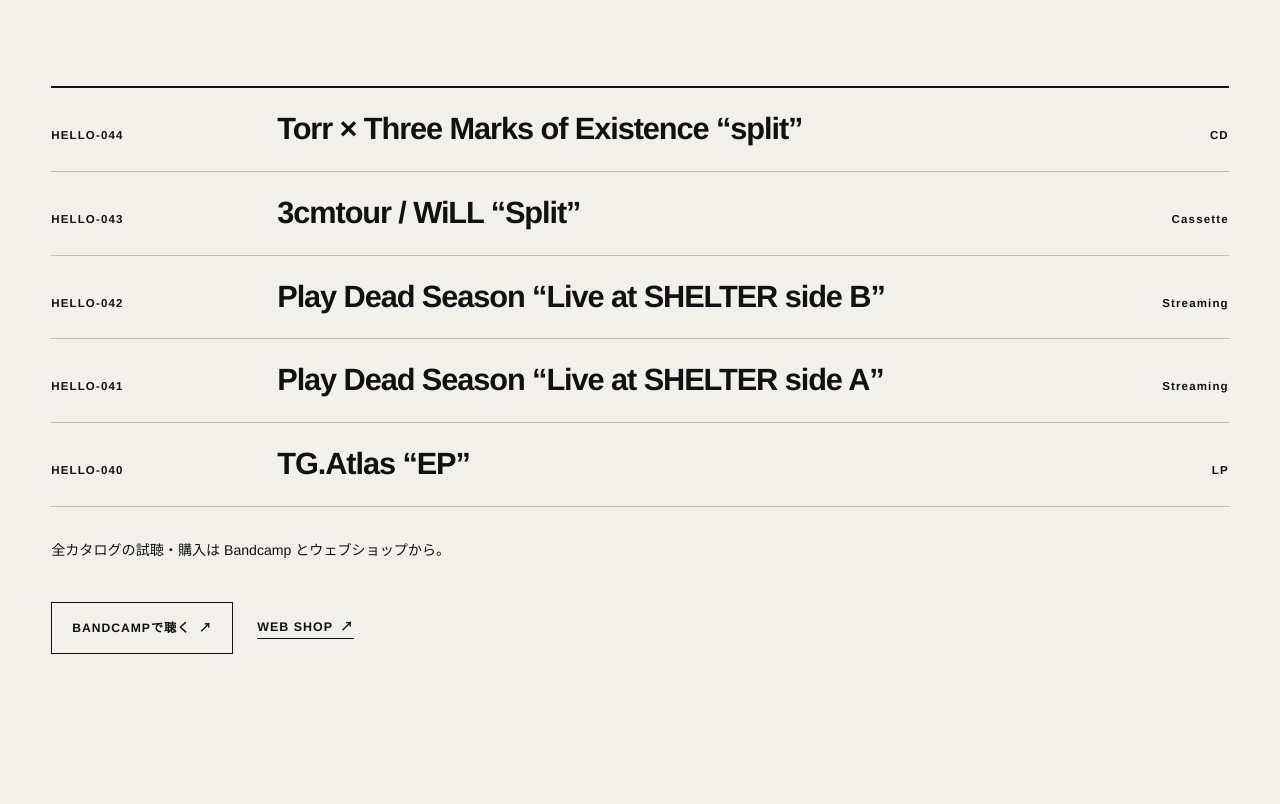
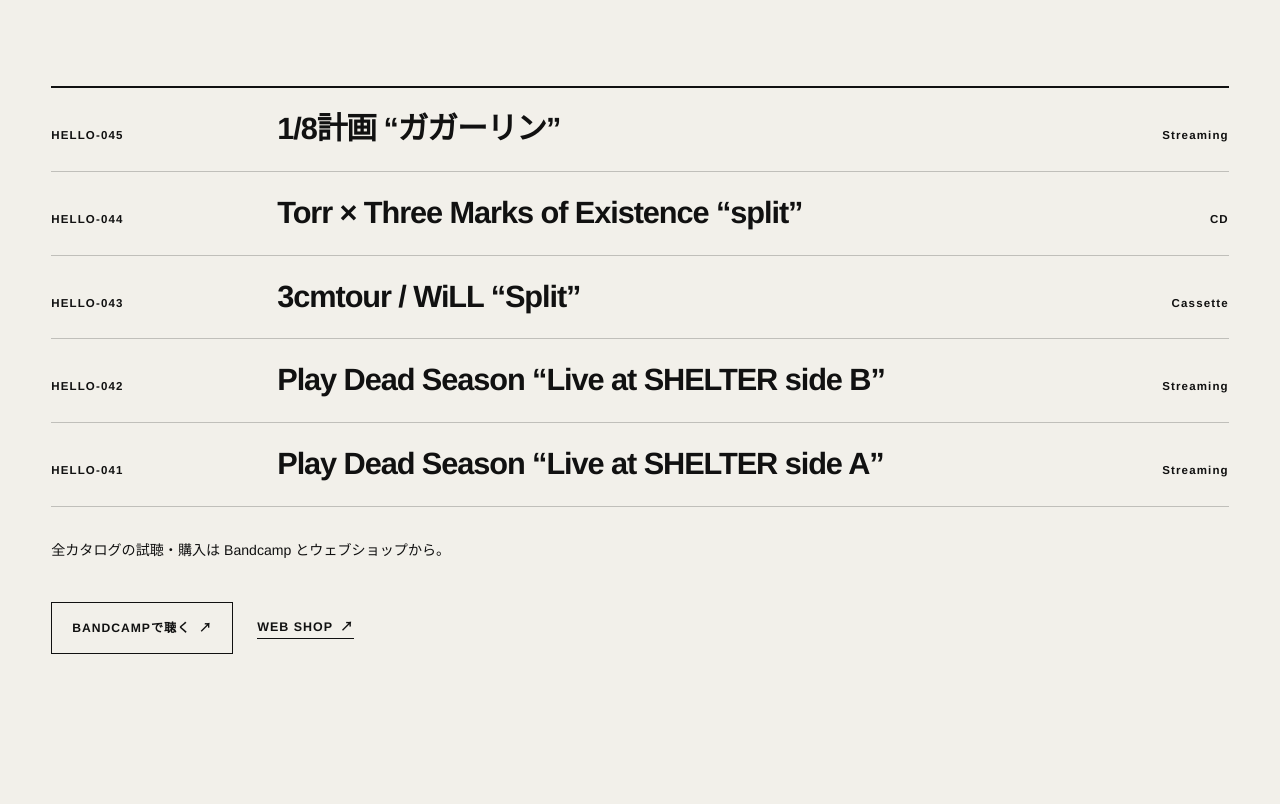
Before and after one commit to daisuke-note-llc/note-llc-lp, a plain HTML site: page index.html in a window 1280 px wide. Shown: the part 5098-5902 px from the top of the page. Drawn offline with Linux system fonts and the light colour scheme.

Commit message:
CATALOG: sync latest 5 to HELLO-041..045 (add 1/8計画 ガガーリン)
Co-Authored-By: Claude Opus 4.8 <noreply@anthropic.com>

```diff
--- a/index.html
+++ b/index.html
@@ -260,6 +260,9 @@
 
       <ul class="works-table">
         <li class="work-row">
+          <span class="work-code">HELLO-045</span><span class="work-title">1/8計画 “ガガーリン”</span><span class="work-format">Streaming</span>
+        </li>
+        <li class="work-row">
           <span class="work-code">HELLO-044</span><span class="work-title">Torr × Three Marks of Existence “split”</span><span class="work-format">CD</span>
         </li>
         <li class="work-row">
@@ -270,9 +273,6 @@
         </li>
         <li class="work-row">
           <span class="work-code">HELLO-041</span><span class="work-title">Play Dead Season “Live at SHELTER side A”</span><span class="work-format">Streaming</span>
-        </li>
-        <li class="work-row">
-          <span class="work-code">HELLO-040</span><span class="work-title">TG.Atlas “EP”</span><span class="work-format">LP</span>
         </li>
       </ul>
 
```
